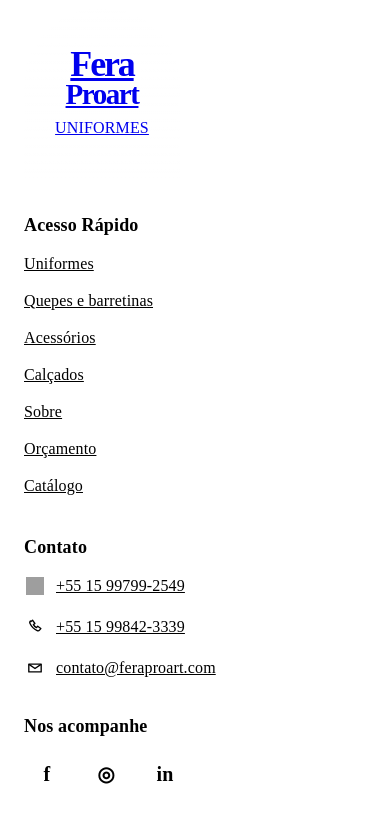
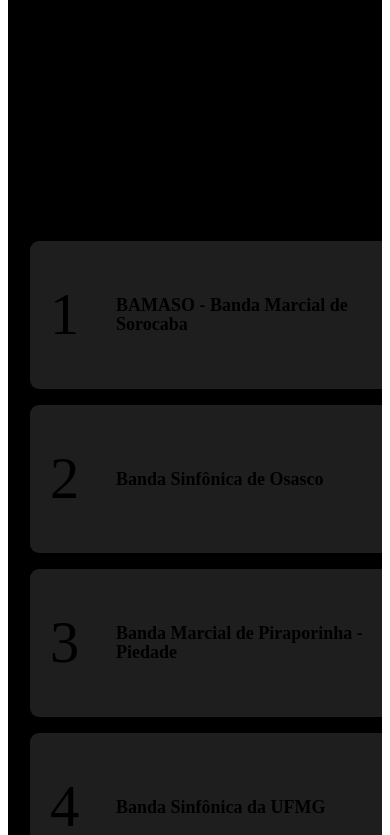
Before and after one commit to leobrasil777-lang/FeraProart-Website, a React (Vite) app: page /idealizador in a window 390 px wide. Shown: the part 2620-3455 px from the top of the page. Built offline with nearby package versions, Linux system fonts and the light colour scheme; grey boxes are pictures that could not be loaded; the HTML template or start-up script is replaced by a standard one.

Commit message:
Compact idealizador corporations section

```diff
--- a/src/pages/Idealizador/Idealizador.tsx
+++ b/src/pages/Idealizador/Idealizador.tsx
@@ -1,5 +1,6 @@
 import IdealizadorIntroduction from '../../components/IdealizadorIntroduction/IdealizadorIntroduction'
 import IdealizadorHeroSection from './sections/IdealizadorHeroSection/IdealizadorHeroSection'
+import IdealizadorCorporationsSection from './sections/IdealizadorCorporationsSection/IdealizadorCorporationsSection'
 import IdealizadorTimelineSection from './sections/IdealizadorTimelineSection/IdealizadorTimelineSection'
 import './Idealizador.css'
 
@@ -9,6 +10,7 @@
       <IdealizadorHeroSection />
       <IdealizadorIntroduction />
       <IdealizadorTimelineSection />
+      <IdealizadorCorporationsSection />
     </div>
   )
 }
--- /dev/null
+++ b/src/pages/Idealizador/sections/IdealizadorCorporationsSection/IdealizadorCorporationsSection.css
@@ -0,0 +1,220 @@
+.idealizador-corporations {
+  background: #000000;
+  color: var(--color-white);
+  padding-block: clamp(28px, 2.5vw, 34px) clamp(64px, 5.8vw, 76px);
+}
+
+.idealizador-corporations__container {
+  width: min(calc(100% - 156px), 1166px);
+}
+
+.idealizador-corporations__title {
+  margin: 0;
+  color: var(--color-white);
+  font-family: var(--font-primary);
+  font-weight: 600;
+  letter-spacing: -0.045em;
+  line-height: 0.95;
+}
+
+.idealizador-corporations__title-line {
+  display: block;
+}
+
+.idealizador-corporations__title-presence {
+  display: inline-block;
+  font-size: clamp(68px, 5.8vw, 78px);
+  letter-spacing: 0;
+  line-height: 0.85;
+  vertical-align: baseline;
+}
+
+.idealizador-corporations__title-em {
+  display: inline-block;
+  margin-left: 10px;
+}
+
+.idealizador-corporations__title-em,
+.idealizador-corporations__title-line--corporations {
+  font-size: clamp(44px, 3.8vw, 50px);
+  line-height: 1;
+}
+
+.idealizador-corporations__description {
+  max-width: 620px;
+  margin: 14px 0 0;
+  color: var(--color-white);
+  font-size: clamp(20px, 1.65vw, 22px);
+  font-weight: 400;
+  line-height: 1.1;
+}
+
+.idealizador-corporations__list {
+  display: grid;
+  margin: 30px 0 0;
+  padding: 0;
+  grid-template-columns: repeat(3, minmax(0, 1fr));
+  gap: 22px clamp(58px, 5.4vw, 72px);
+  list-style: none;
+}
+
+.idealizador-corporations__card {
+  display: flex;
+  min-height: 112px;
+  align-items: center;
+  border: 2px solid var(--color-white);
+  border-radius: 9px;
+  padding: 18px 20px;
+  background: #1e1e1e;
+  color: var(--color-white);
+}
+
+.idealizador-corporations__number {
+  flex: 0 0 38px;
+  color: var(--color-white);
+  font-size: clamp(64px, 5.3vw, 74px);
+  font-weight: 300;
+  line-height: 1;
+}
+
+.idealizador-corporations__divider {
+  width: 2px;
+  height: 58px;
+  flex: 0 0 2px;
+  margin-inline: 18px;
+  background: var(--color-white);
+}
+
+.idealizador-corporations__name {
+  min-width: 0;
+  margin: 0;
+  color: var(--color-white);
+  font-size: clamp(18px, 1.55vw, 21px);
+  font-weight: 700;
+  line-height: 1.06;
+}
+
+@media (max-width: 74.9375rem) {
+  .idealizador-corporations {
+    padding-block: 32px 66px;
+  }
+
+  .idealizador-corporations__container {
+    width: min(calc(100% - 80px), 1080px);
+  }
+
+  .idealizador-corporations__title-presence {
+    font-size: clamp(62px, 6.4vw, 72px);
+  }
+
+  .idealizador-corporations__title-em,
+  .idealizador-corporations__title-line--corporations {
+    font-size: clamp(40px, 4.5vw, 48px);
+  }
+
+  .idealizador-corporations__description {
+    max-width: 580px;
+    font-size: clamp(18px, 1.9vw, 20px);
+    line-height: 1.12;
+  }
+
+  .idealizador-corporations__list {
+    margin-top: 28px;
+    gap: 20px clamp(24px, 3.4vw, 38px);
+  }
+
+  .idealizador-corporations__card {
+    min-height: 106px;
+    padding: 17px 18px;
+  }
+
+  .idealizador-corporations__number {
+    flex-basis: 34px;
+    font-size: clamp(58px, 6vw, 68px);
+  }
+
+  .idealizador-corporations__divider {
+    height: 54px;
+    margin-inline: 15px;
+  }
+
+  .idealizador-corporations__name {
+    font-size: clamp(16px, 1.75vw, 19px);
+  }
+}
+
+@media (max-width: 61.9375rem) {
+  .idealizador-corporations {
+    padding-block: 38px 70px;
+  }
+
+  .idealizador-corporations__container {
+    width: min(calc(100% - 64px), 820px);
+  }
+
+  .idealizador-corporations__list {
+    grid-template-columns: repeat(2, minmax(0, 1fr));
+    gap: 20px;
+  }
+
+  .idealizador-corporations__card {
+    width: 100%;
+    min-height: 116px;
+  }
+}
+
+@media (max-width: 37.4375rem) {
+  .idealizador-corporations {
+    padding-block: 42px 68px;
+  }
+
+  .idealizador-corporations__container {
+    width: calc(100% - 44px);
+  }
+
+  .idealizador-corporations__title {
+    line-height: 1;
+  }
+
+  .idealizador-corporations__title-presence {
+    font-size: clamp(56px, 17vw, 66px);
+  }
+
+  .idealizador-corporations__title-em,
+  .idealizador-corporations__title-line--corporations {
+    font-size: clamp(34px, 10vw, 40px);
+  }
+
+  .idealizador-corporations__description {
+    margin-top: 18px;
+    font-size: clamp(16px, 4.6vw, 18px);
+    line-height: 1.18;
+  }
+
+  .idealizador-corporations__list {
+    max-width: 400px;
+    margin: 34px auto 0;
+    grid-template-columns: 1fr;
+    gap: 16px;
+  }
+
+  .idealizador-corporations__card {
+    min-height: 112px;
+    padding: 18px 20px;
+  }
+
+  .idealizador-corporations__number {
+    flex-basis: 32px;
+    font-size: clamp(52px, 15vw, 64px);
+  }
+
+  .idealizador-corporations__divider {
+    height: 54px;
+    margin-inline: 16px;
+  }
+
+  .idealizador-corporations__name {
+    font-size: clamp(16px, 4.7vw, 18px);
+    line-height: 1.08;
+  }
+}
--- /dev/null
+++ b/src/pages/Idealizador/sections/IdealizadorCorporationsSection/IdealizadorCorporationsSection.tsx
@@ -0,0 +1,53 @@
+import Container from '../../../../components/Container/Container'
+import './IdealizadorCorporationsSection.css'
+
+interface Corporation {
+  name: string
+}
+
+const corporations: Corporation[] = [
+  { name: 'BAMASO - Banda Marcial de Sorocaba' },
+  { name: 'Banda Sinfônica de Osasco' },
+  { name: 'Banda Marcial de Piraporinha - Piedade' },
+  { name: 'Banda Sinfônica da UFMG' },
+  { name: 'Banda Laurinda Cardoso - Mogi das Cruzes' },
+  { name: 'Banda Marcial de Águas de Santa Bárbara' },
+]
+
+function IdealizadorCorporationsSection() {
+  return (
+    <section className="idealizador-corporations" aria-labelledby="idealizador-corporations-title">
+      <Container className="idealizador-corporations__container">
+        <h2 className="idealizador-corporations__title" id="idealizador-corporations-title">
+          <span className="idealizador-corporations__title-line">
+            <span className="idealizador-corporations__title-presence highlight-font">Presença</span>{' '}
+            <span className="idealizador-corporations__title-em">em</span>
+          </span>
+          <span className="idealizador-corporations__title-line idealizador-corporations__title-line--corporations">
+            diversas corporações
+          </span>
+        </h2>
+
+        <p className="idealizador-corporations__description">
+          Ao longo de sua trajetória, o Maestro Fernando Rabelo regeu diversas instituições acumulando experiência prática em música e fanfarras.
+        </p>
+
+        <ol className="idealizador-corporations__list" aria-label="Corporações musicais ligadas à trajetória de Fernando Rabelo">
+          {corporations.map((corporation, index) => (
+            <li className="idealizador-corporations__item" key={corporation.name}>
+              <article className="idealizador-corporations__card">
+                <span className="idealizador-corporations__number" aria-hidden="true">
+                  {index + 1}
+                </span>
+                <span className="idealizador-corporations__divider" aria-hidden="true" />
+                <p className="idealizador-corporations__name">{corporation.name}</p>
+              </article>
+            </li>
+          ))}
+        </ol>
+      </Container>
+    </section>
+  )
+}
+
+export default IdealizadorCorporationsSection
```
